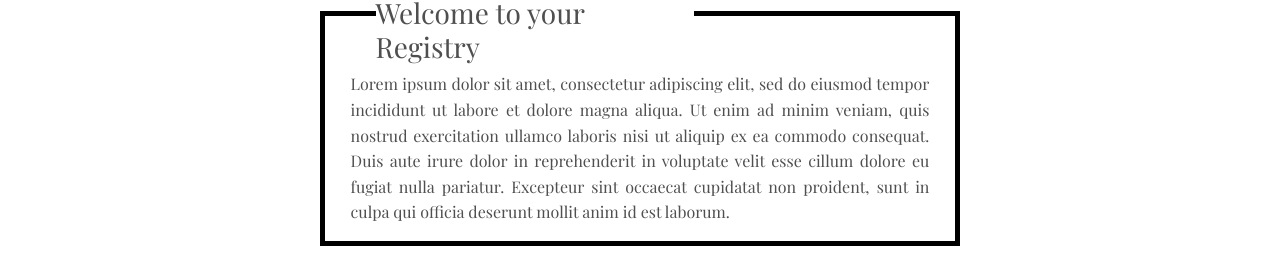
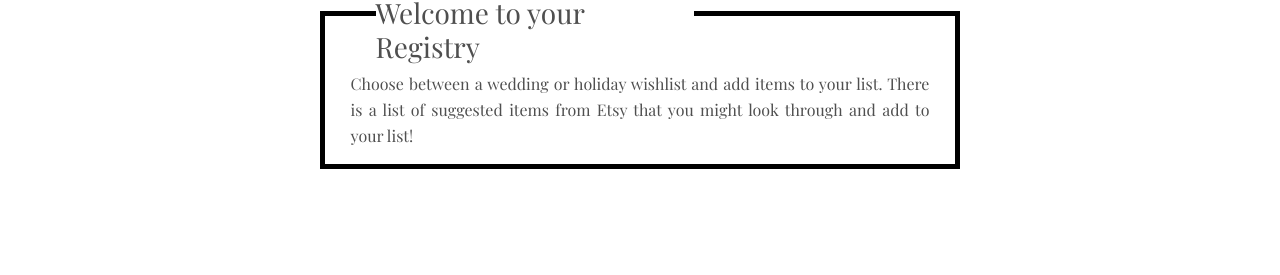
Before and after one commit to katiepestotnik/the-registry-frontend, a React (Create React App) app: page / in a window 1280 px wide. Shown: the part 328-603 px from the top of the page. Built offline with nearby package versions, Linux system fonts and the light colour scheme; a web font is replaced by a local one.

Commit message:
remove lorem

```diff
--- a/src/pages/Home.js
+++ b/src/pages/Home.js
@@ -25,7 +25,7 @@ const Home = (props) => {
         </ul>
         <div className="overlap-content">
             <h3>Welcome to your Registry</h3>
-            <p className="home-paragraph">Lorem ipsum dolor sit amet, consectetur adipiscing elit, sed do eiusmod tempor incididunt ut labore et dolore magna aliqua. Ut enim ad minim veniam, quis nostrud exercitation ullamco laboris nisi ut aliquip ex ea commodo consequat. Duis aute irure dolor in reprehenderit in voluptate velit esse cillum dolore eu fugiat nulla pariatur. Excepteur sint occaecat cupidatat non proident, sunt in culpa qui officia deserunt mollit anim id est laborum.</p>
+            <p className="home-paragraph">Choose between a wedding or holiday wishlist and add items to your list. There is a list of suggested items from Etsy that you might look through and add to your list!</p>
 
         </div>
         </div>
```
